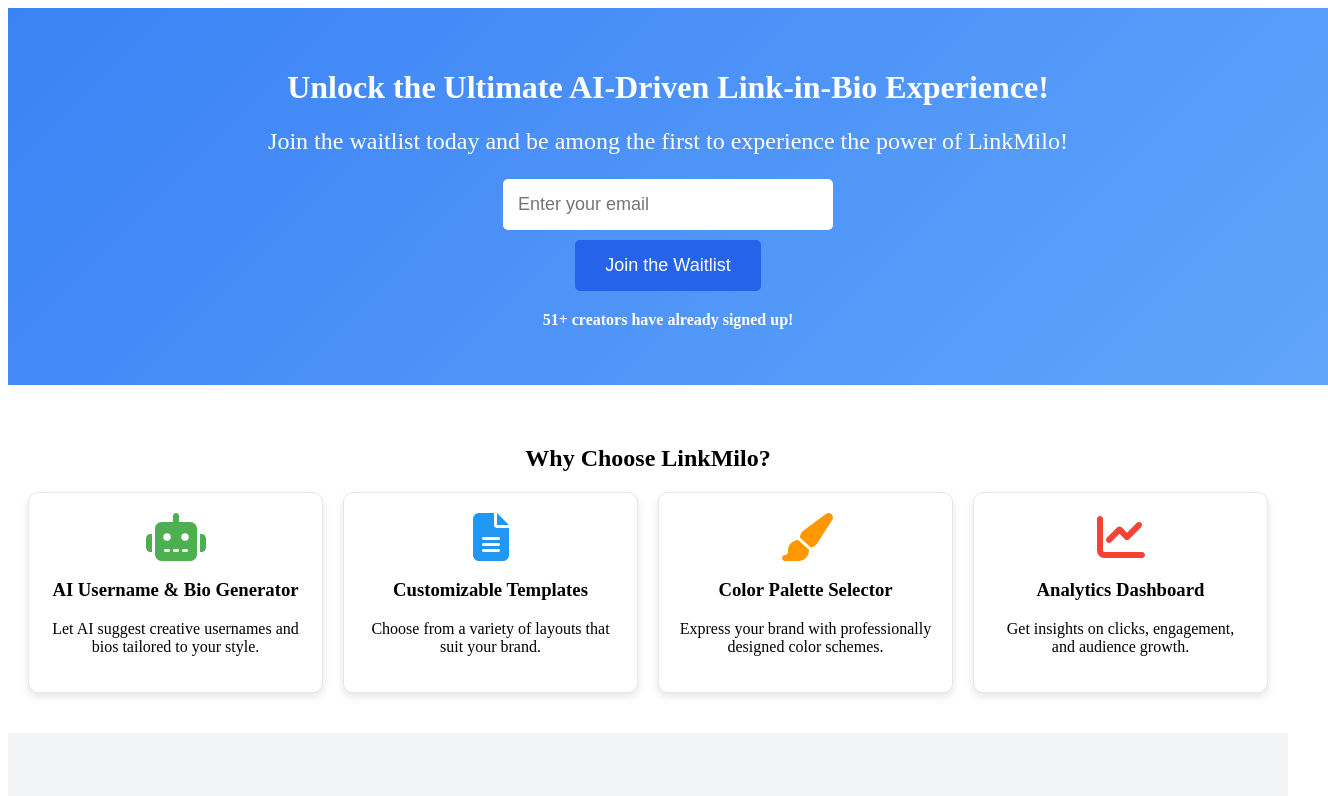
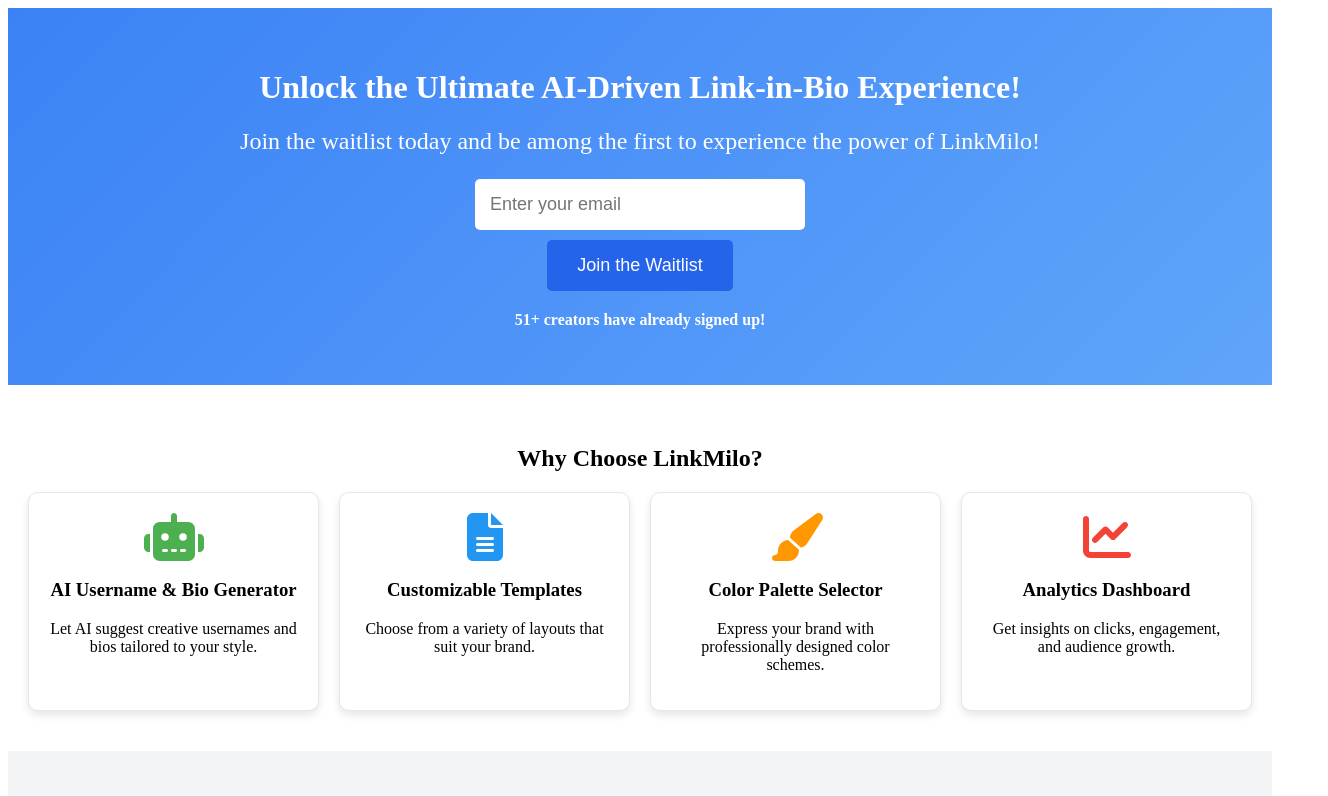
Before and after one commit to mikethebuilder47/linkmilo-waitlist, a Next.js app: page / in a window 1280 px wide. Shown: the top 796 px of the page, 1328 px wide, since content can reach past the window. Built offline with nearby package versions, Linux system fonts and the light colour scheme.

Commit message:
sjui ka iko sawa

```diff
--- a/styles/Home.module.css
+++ b/styles/Home.module.css
@@ -2,7 +2,8 @@
 .container {
     margin: 0; /* Remove margins */
     padding: 0; /* Remove padding */
-    width: 100vw; /* Full viewport width */
+    max-width: 100vw; /* Full viewport width */
+    overflow-x: hidden; /* Hide overflow */
 }
 
 .hero {
@@ -10,7 +11,6 @@
     color: white;
     text-align: center;
     padding: 40px 20px;
-    width: 100%; /* Full width */
 }
 
 .waitlistMessage {
```
